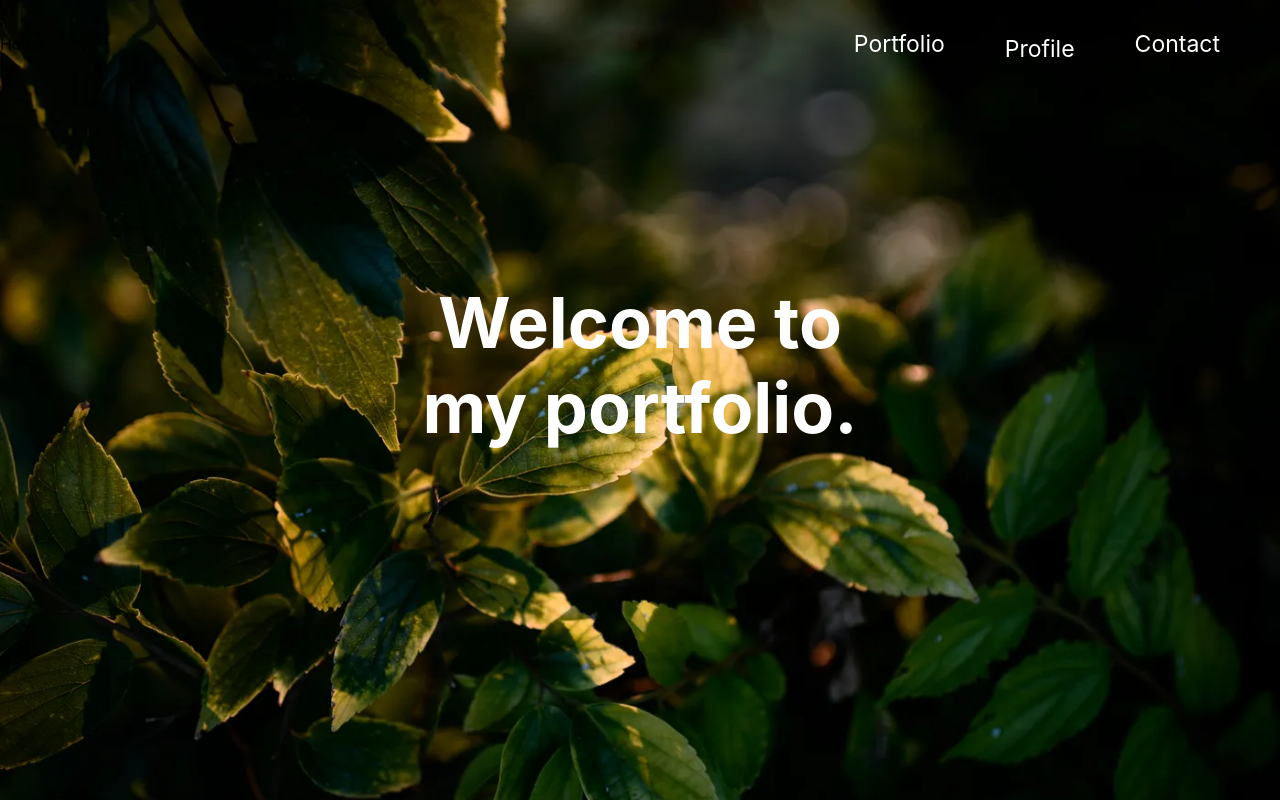
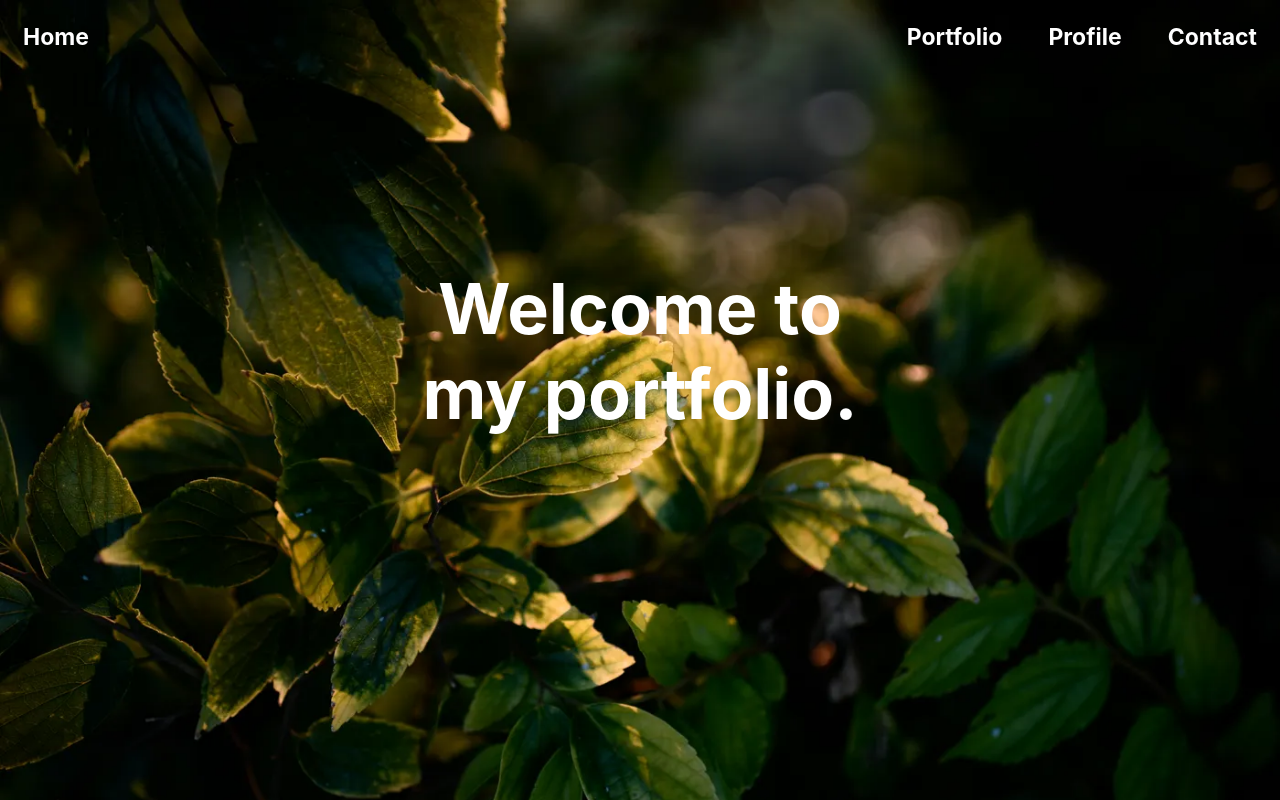
Before and after one commit to Yuta-Tsutsumi/portfolio-site, a React (Create React App) app: page / in a window 1280 px wide. Built offline with nearby package versions, Linux system fonts and the light colour scheme.

Commit message:
リンク文字の設定

```diff
--- a/src/components/molecules/HeaderLink/HeaderLink.tsx
+++ b/src/components/molecules/HeaderLink/HeaderLink.tsx
@@ -1,19 +1,17 @@
 import React from "react";
-import PortfolioLink from "../../atoms/Portfolio/PortfolioLink";
-import ProfileLink from "../../atoms/Profile/ProfileLink";
-import ContactLink from "../../atoms/Contact/ContactLink";
 import styles from "./HeaderLink.module.scss";
+import LinkText from "../../atoms/LinkText/LinkText";
 
 const HeaderLink: React.FC = () => {
   return (
     <div className={styles.HeaderLink}>
       <div className={styles.HomeLink}>
-        <a href="">Home</a>
+        <LinkText url="/" text="Home" />
       </div>
       <div className={styles.OthersLink}>
-        <PortfolioLink />
-        <ProfileLink />
-        <ContactLink />
+        <LinkText url="/portfolio" text="Portfolio" />
+        <LinkText url="/profile" text="Profile" />
+        <LinkText url="/contact" text="Contact" />
       </div>
     </div>
   );
```
